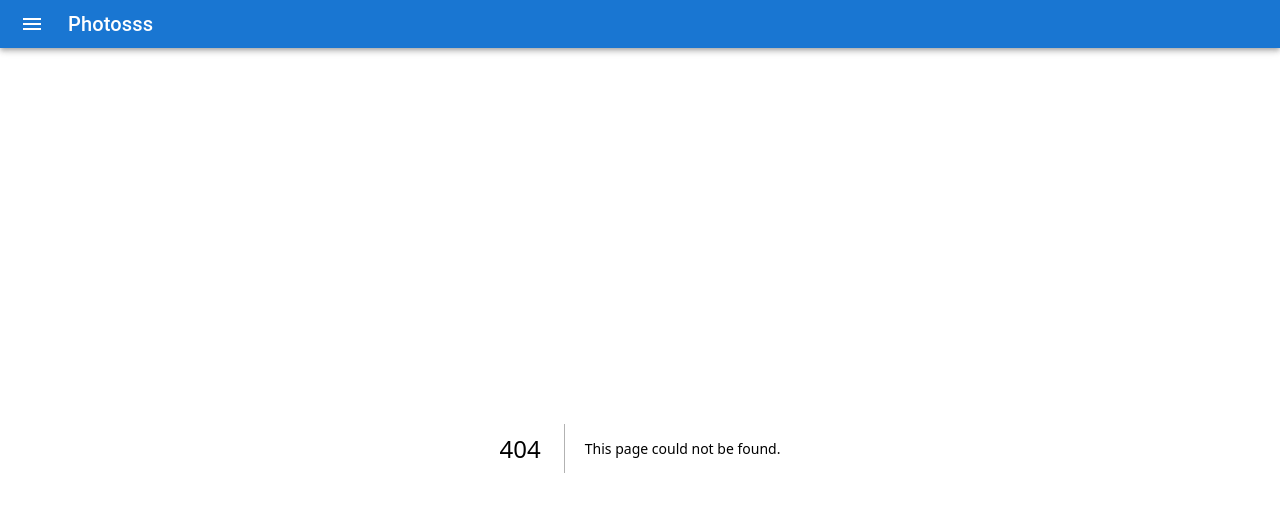
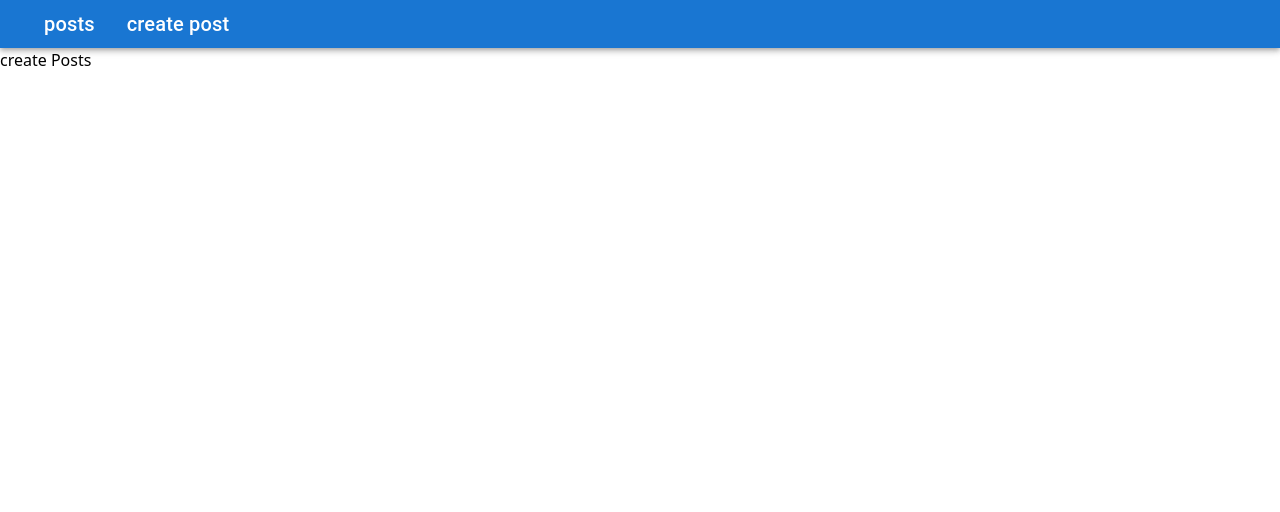
Before and after one commit to pouyaRadnia/test-interview, a Next.js app: page /panel/createPost in a window 1280 px wide. Before the commit this address had no page. Shown: the top 512 px of the page. Built offline with nearby package versions, Linux system fonts and the light colour scheme.

Commit message:
add route to the navbar

```diff
--- a/src/app/page.tsx
+++ b/src/app/page.tsx
@@ -1,7 +1,14 @@
-export default function Home() {
-    return (
-        <>
-            <main></main>
-        </>
-    );
+'use client';
+
+import { Path } from '@/constans/enum';
+import { useRouter } from 'next/navigation';
+import { useEffect } from 'react';
+
+export default function RouterAdmin() {
+    const router = useRouter();
+    useEffect(() => {
+        router.push(Path.Posts);
+    }, []);
+
+    return <></>;
 }
--- /dev/null
+++ b/src/app/panel/createPost/page.tsx
@@ -0,0 +1,3 @@
+export default function Posts() {
+    return <div> create Posts</div>;
+}
--- /dev/null
+++ b/src/app/panel/posts/page.tsx
@@ -0,0 +1,3 @@
+export default function Posts() {
+    return <div>Posts</div>;
+}
--- a/src/components/DashboardHeader.tsx
+++ b/src/components/DashboardHeader.tsx
@@ -1,5 +1,7 @@
+import { Path } from '@/constans/enum';
 import MenuIcon from '@mui/icons-material/Menu';
 import { AppBar, IconButton, Toolbar, Typography } from '@mui/material';
+import Link from 'next/link';
 
 export default function DashboardHeader() {
     return (
@@ -10,11 +12,17 @@ export default function DashboardHeader() {
                     color="inherit"
                     aria-label="menu"
                     sx={{ mr: 2 }}
+                ></IconButton>
+                <Typography
+                    style={{ marginRight: '2rem' }}
+                    variant="h6"
+                    color="inherit"
+                    component="div"
                 >
-                    <MenuIcon />
-                </IconButton>
+                    <Link href={Path.Posts}>posts</Link>
+                </Typography>
                 <Typography variant="h6" color="inherit" component="div">
-                    Photosss
+                    <Link href={Path.CreatePost}> create post</Link>
                 </Typography>
             </Toolbar>
         </AppBar>
--- /dev/null
+++ b/src/constans/enum.ts
@@ -0,0 +1,4 @@
+export enum Path {
+    Posts = '/panel/posts',
+    CreatePost = '/panel/createPost',
+}
```
